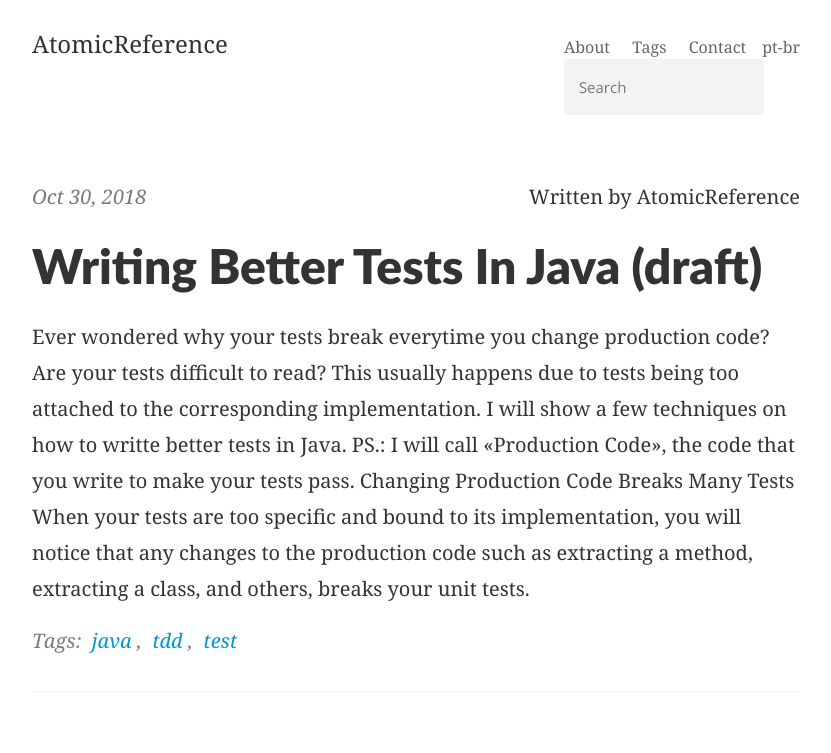
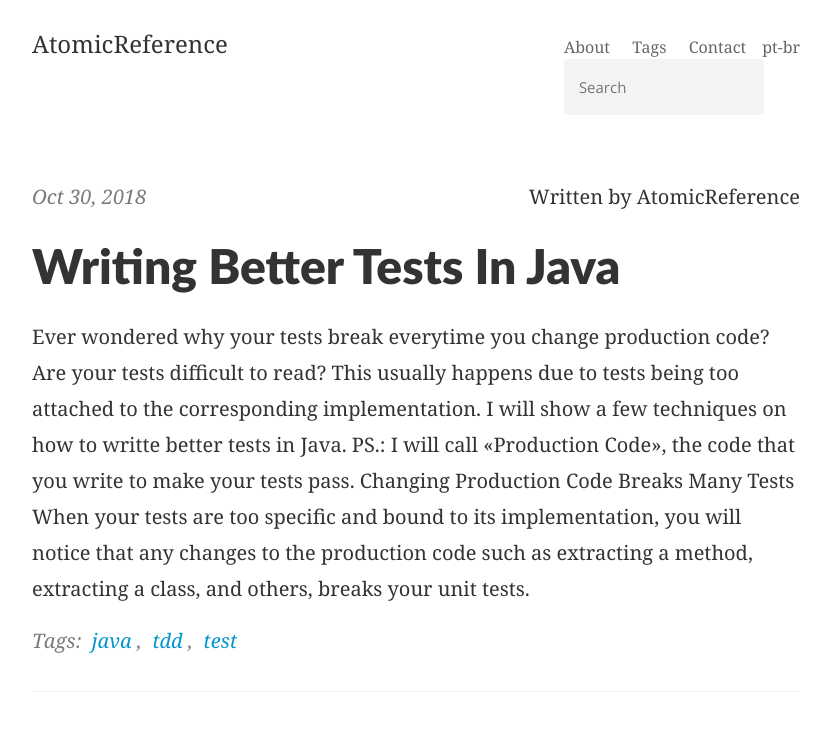
Before and after one commit to atomicreference/AtomicReference.github.io, a plain HTML site: page index.html in a window 1280 px wide. Shown: the top 753 px of the page, without its empty margins (224-1055 px from the left). Drawn offline with nearby package versions, Linux system fonts and the light colour scheme; a web font is replaced by a local one.

Commit message:
Removes draft tag

```diff
--- a/index.html
+++ b/index.html
@@ -62,7 +62,7 @@
   <p class="post-meta left">Oct 30, 2018</p>
   <p class="post-author right">Written by AtomicReference</p>
   <div class="clearfix"></div>
-  <h3 class="h2 post-title">Writing Better Tests In Java (draft)</h3>
+  <h3 class="h2 post-title">Writing Better Tests In Java </h3>
   <p class="post-summary">Ever wondered why your tests break everytime you change production code? Are your tests difficult to read? This usually happens due to tests being too attached to the corresponding implementation. I will show a few techniques on how to writte better tests in Java.
 PS.: I will call &laquo;Production Code&raquo;, the code that you write to make your tests pass.
 Changing Production Code Breaks Many Tests When your tests are too specific and bound to its implementation, you will notice that any changes to the production code such as extracting a method, extracting a class, and others, breaks your unit tests.</p>
```
